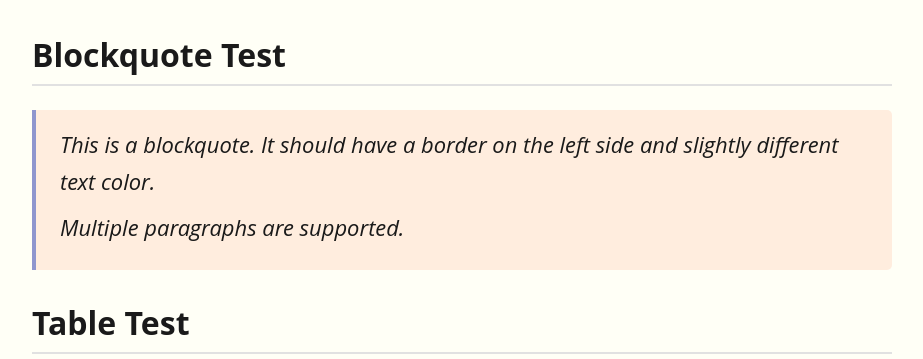
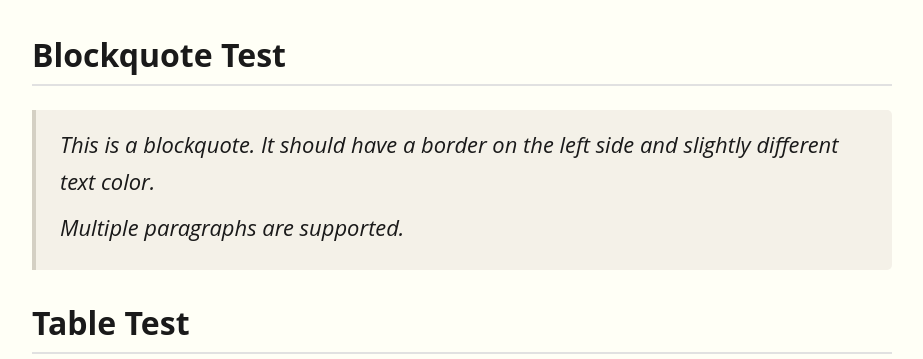
Before and after one commit to ssime-git/JustGeek, a Jekyll site: the page built from _posts/2025-11-08-dark-theme-test.md, in a window 1280 px wide and 1400 px high, scrolled down 4348 px. Shown: the part 150-509 px from the top of the window, without its empty margins (178-1101 px from the left). Built offline with Jekyll 4.4.1, drawn with Linux system fonts in a browser that asks for light colours.

Commit message:
feat: update blockquote styling with dedicated border colors
- Added separate blockquote border color variables for light and dark themes
- Updated blockquote background colors to more subtle tones
- Changed border to use new dedicated color instead of link color for better visual hierarchy

```diff
--- a/css/main.css
+++ b/css/main.css
@@ -13,7 +13,8 @@
   --link-color-light: #8F96CE;
   --link-hover-color-light: #7080B8;
   --link-decoration-color-light: #8F96CE80;
-  --blockquote-bg-light: #FFEDDE;
+  --blockquote-bg-light: #f4f1e8;
+  --blockquote-border-light: #d4d0c4;
   --code-bg-light: #f8f8f0;
   --border-color-light: #e1e1e1;
 
@@ -23,7 +24,8 @@
   --link-color-dark: #82aaff;
   --link-hover-color-dark: #c792ea;
   --link-decoration-color-dark: #82aaff80;
-  --blockquote-bg-dark: #272a2f;
+  --blockquote-bg-dark: #2b2d33;
+  --blockquote-border-dark: #3d4149;
   --code-bg-dark: #282a36;
   --border-color-dark: #3a3a3a;
 
@@ -42,6 +44,7 @@
   --link-hover-color: var(--link-hover-color-light);
   --link-decoration-color: var(--link-decoration-color-light);
   --blockquote-bg: var(--blockquote-bg-light);
+  --blockquote-border: var(--blockquote-border-light);
   --code-bg: var(--code-bg-light);
   --border-color: var(--border-color-light);
 }
@@ -53,6 +56,7 @@ body.dark-mode {
   --link-hover-color: var(--link-hover-color-dark);
   --link-decoration-color: var(--link-decoration-color-dark);
   --blockquote-bg: var(--blockquote-bg-dark);
+  --blockquote-border: var(--blockquote-border-dark);
   --code-bg: var(--code-bg-dark);
   --border-color: var(--border-color-dark);
 }
@@ -534,7 +538,7 @@ a.underlined:hover,
    ======================================== */
 blockquote {
   background-color: var(--blockquote-bg);
-  border-left: 4px solid var(--link-color);
+  border-left: 4px solid var(--blockquote-border);
   margin: 1.5rem 0;
   padding: 1rem 1.5rem;
   font-style: italic;
```
